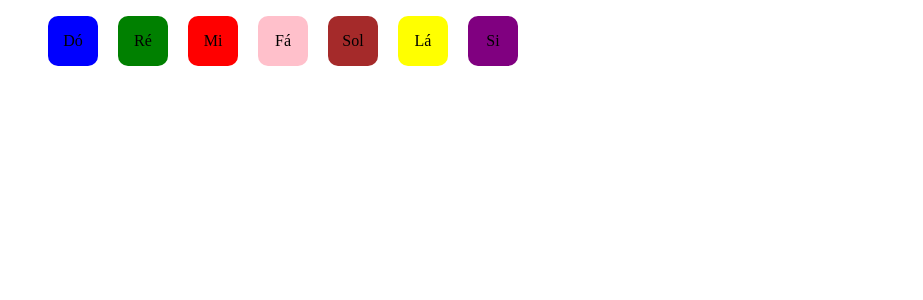
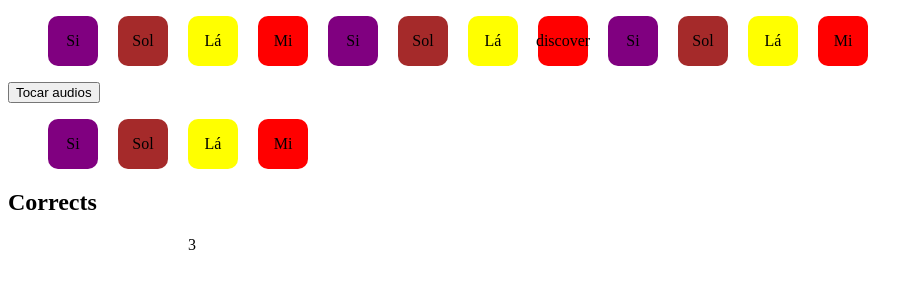
Before and after one commit to projetopcludico/tests-playground, a Vue app: page / in a window 1280 px wide. Shown: the top 300 px of the page, without its empty margins (0-923 px from the left). Built offline with nearby package versions, Linux system fonts and the light colour scheme.

Commit message:
Arrumando a função de tocar os audios na sequencia, ajustando a função de montar a sequencia para os sons

```diff
--- /dev/null
+++ b/src/stores/audio.js
@@ -0,0 +1,55 @@
+import { defineStore } from "pinia";
+import { reactive } from "vue";
+
+export const useAudioStore = defineStore('audioStore', () => {
+
+    const state = reactive({
+        currentAudio: null,
+        currentSequence: null
+    });
+
+    const playAudio = (path) => {
+        if(state.currentAudio) state.currentAudio = null;
+
+        state.currentAudio = path
+        const audio = new Audio(path);
+        audio.play();
+    }
+
+    const playSequence = (sequence) => {
+
+        if(state.currentSequence) state.currentSequence = null
+
+        state.currentSequence = sequence;
+        let index = 0;
+
+        const playNext = () => {
+
+            if(index >= sequence.length) return;
+
+            if(sequence[index].object.path == '') {
+                index++;
+                setTimeout( playNext, 1000 );
+                return
+            }
+
+            const audio = new Audio(sequence[index].object.path);
+            audio.play();
+
+            audio.addEventListener('ended', () => {
+                index++;
+                playNext();
+            });
+
+        }
+
+        playNext();
+
+    }
+
+    return{
+        playAudio,
+        playSequence
+    }
+
+})
--- a/src/stores/global.js
+++ b/src/stores/global.js
@@ -45,7 +45,8 @@ export const useAplicationStore = defineStore('aplicationStore', () => {
             {id: 5, path: '/sounds/G4.mp3', name: 'Sol', color: 'brown'},
             {id: 6, path: '/sounds/A4.mp3', name: 'Lá', color: 'yellow'},
             {id: 7, path: '/sounds/B4.mp3', name: 'Si', color: 'purple'},
-        ]
+        ],
+
     }
   });
 
--- a/src/stores/sequence.js
+++ b/src/stores/sequence.js
@@ -21,7 +21,6 @@ function shuffle(optionsArray) {
 export const useSequenceStore = defineStore('sequence', {
   state: () => ({
     sequence: [],
-    // correctResponses é um array de ids. A posição (index) equivale à posição na sequence.
     correctResponses: [],
     finalChoices: [],
     selectedIndex: null
@@ -49,16 +48,18 @@ export const useSequenceStore = defineStore('sequence', {
 
       for (const index of randomIndexes) {
         const chosen = sequence[index]
-        // guarda o id correto na posição `index`
         correctResponses[index] = chosen.object.id
 
         sequence[index].object.icon = 'mdi mdi-help-box'
         sequence[index].object.name = 'discover'
+
+        if(sequence[index].object.path) {
+          sequence[index].object.path = ''
+        }
       }
 
       const options = shuffle(itenSequence)
-      // finalChoices como array de objetos (únicos por id)
-      // se quiser garantir unicidade por id:
+
       const seen = new Set()
       const finalChoices = options.filter(opt => {
         if (seen.has(opt.id)) return false
@@ -79,11 +80,9 @@ export const useSequenceStore = defineStore('sequence', {
       }
     },
 
-    // altera o item da sequência no índice informado
     revealChoice(index, chosenObject) {
       const item = this.sequence[index]
       if (item && item.object.name === 'discover') {
-        // substitui pelo objeto escolhido (incluindo id)
         item.object = { ...chosenObject }
       }
     }
--- a/src/tools/audio.js
+++ b/src/tools/audio.js
@@ -9,7 +9,7 @@ function playSequenceAudio(audios) {
     function tocarPróximo() {
         if(index >= audios.length) return;
 
-        const audio = new Audio(audios[index]);
+        const audio = new Audio(audios[index].path);
         audio.play();
 
         audio.addEventListener("ended", () => {
--- a/src/views/HomeView.vue
+++ b/src/views/HomeView.vue
@@ -1,16 +1,46 @@
 <script setup>
+    import { onMounted, ref } from 'vue';
     import { useAplicationStore } from '../stores/global';
-    import { playAudio } from '../tools/audio';
+    import { useAudioStore } from '../stores/audio';
+    import { useSequenceStore } from '../stores/sequence';
+    const sequencStore = useSequenceStore();
     const applicationStore = useAplicationStore();
+    const audioStore = useAudioStore();
+
+    import sortObjects from '../tools/sort';
+
+    onMounted(() => {
+        sequencStore.mountSequence(4, 12, 1, applicationStore.aplication.sounds.objects);
+        console.log(sequencStore.sequence)
+    });
+
 </script>
 <template>
     <ul>
-        <li v-for="sound in applicationStore.aplication.sounds.objects"
+        <li v-for="sound in sequencStore.sequence"
             class="sound-card"
-            :style="`background-color: ${sound.color}`"
-            @click="playAudio(sound.path)"
+            :style="`background-color: ${sound.object.color}`"
+            @click="audioStore.playAudio(sound.object.path)"
+        >
+            {{ sound.object.name }}
+        </li>
+    </ul>
+    <button @click="audioStore.playSequence(sequencStore.sequence)">Tocar audios</button>
+    <ul>
+        <li v-for="sound in sequencStore.finalChoices"
+            class="sound-card"
+            :style="{
+                backgroundColor: sound.color
+            }"
+            @click="audioStore.playAudio(sound.path)"
         >
             {{ sound.name }}
+        </li>
+    </ul>
+    <h2>Corrects</h2>
+    <ul>
+        <li v-for="id in sequencStore.correctResponses">
+            {{ id }}
         </li>
     </ul>
 </template>
```
